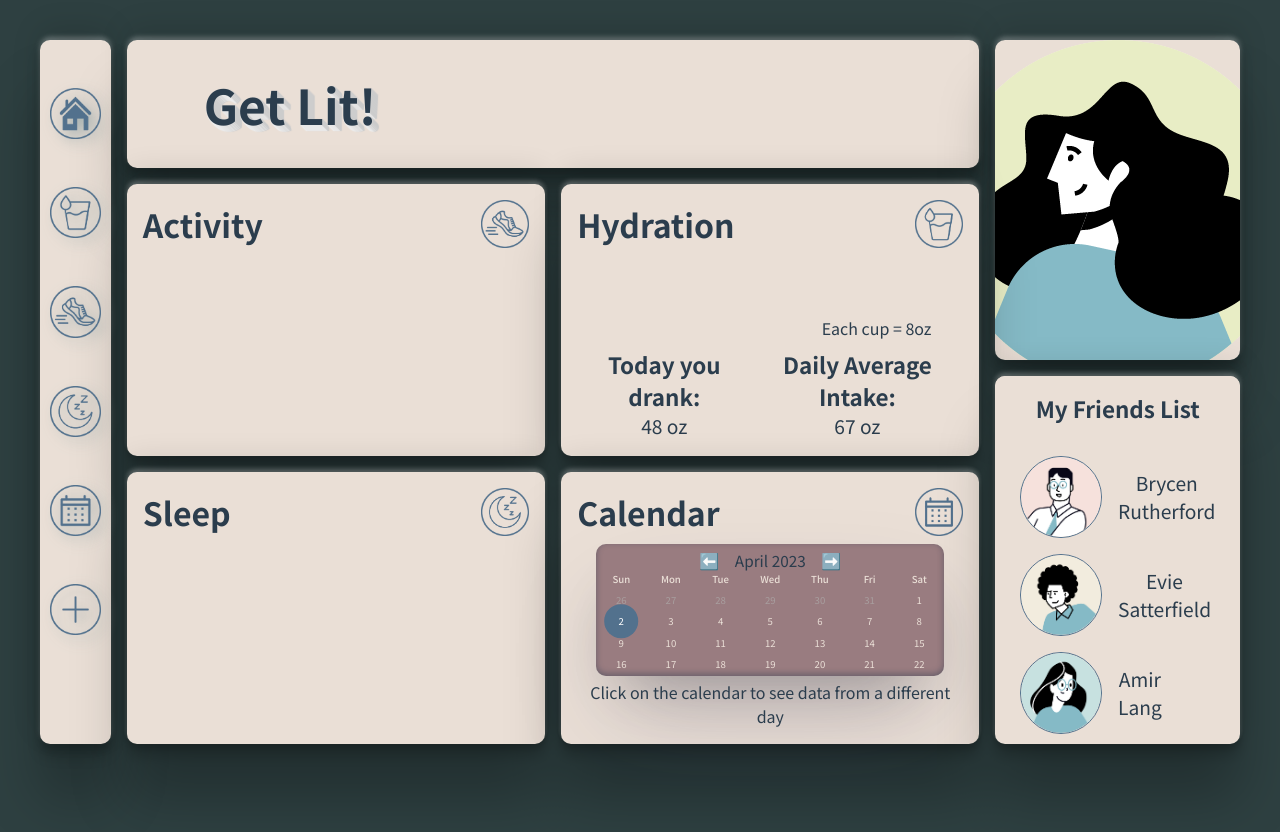
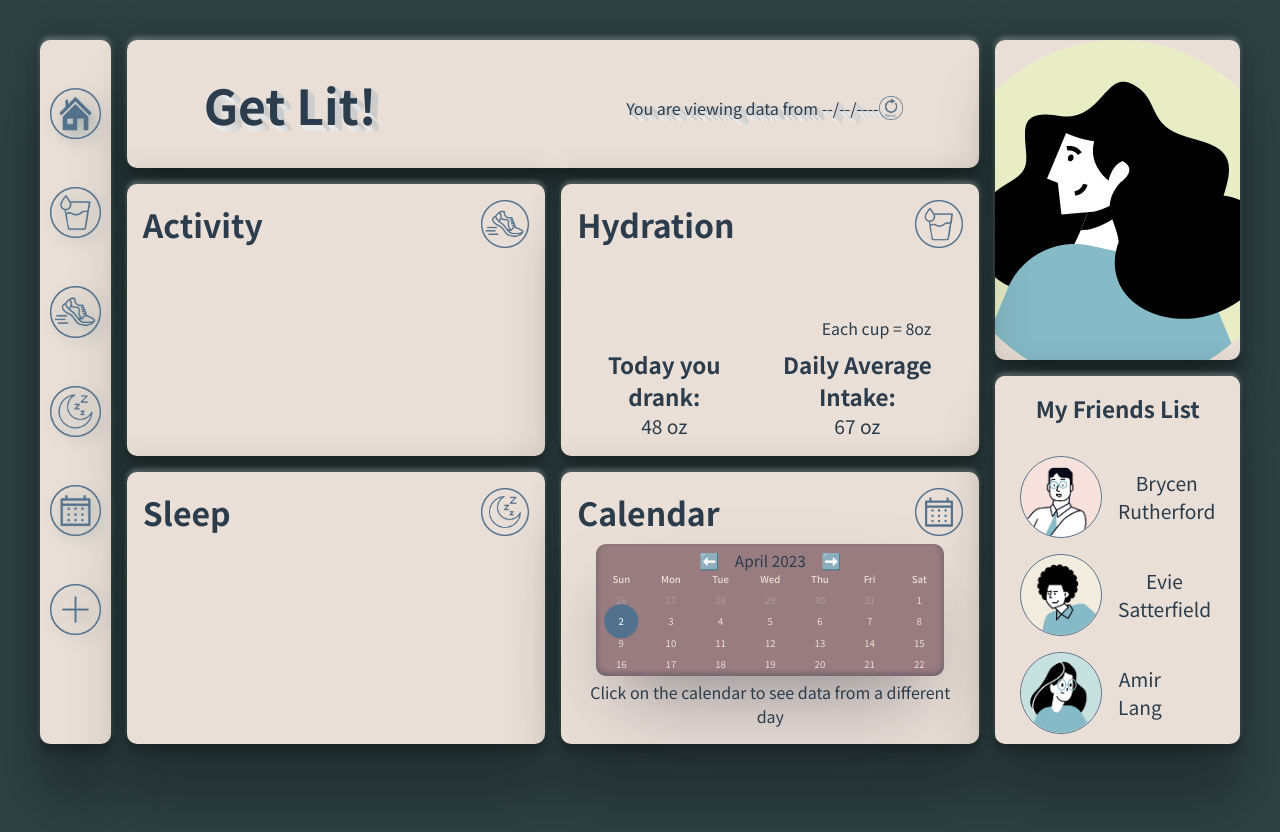
Before and after one commit to DrSLMac/fitlit-project, a website built with webpack: page dist/index.html in a window 1280 px wide. Built offline with nearby package versions, Linux system fonts and the light colour scheme; no server answers; some icons are missing.

Commit message:
added line to header to change view date

```diff
--- a/src/css/styles.css
+++ b/src/css/styles.css
@@ -55,6 +55,18 @@ h2 {
     5px 4px 1px #ccc, 4px 5px 1px #eee,
     6px 5px 1px #ccc, 5px 6px 1px #eee,
     7px 6px 1px #ccc;
+}
+
+.view-date {
+  display: flex;
+  align-items: center;
+  justify-content: space-evenly;
+  margin-top: 1vh;
+}
+
+.refresh-icon {
+  height: 3vh;
+  width: auto;
 }
 
 .grid-item:nth-of-type(1) {
```
Also changed, not shown: dist/images/refresh-icon.png (added), dist/index.html.
